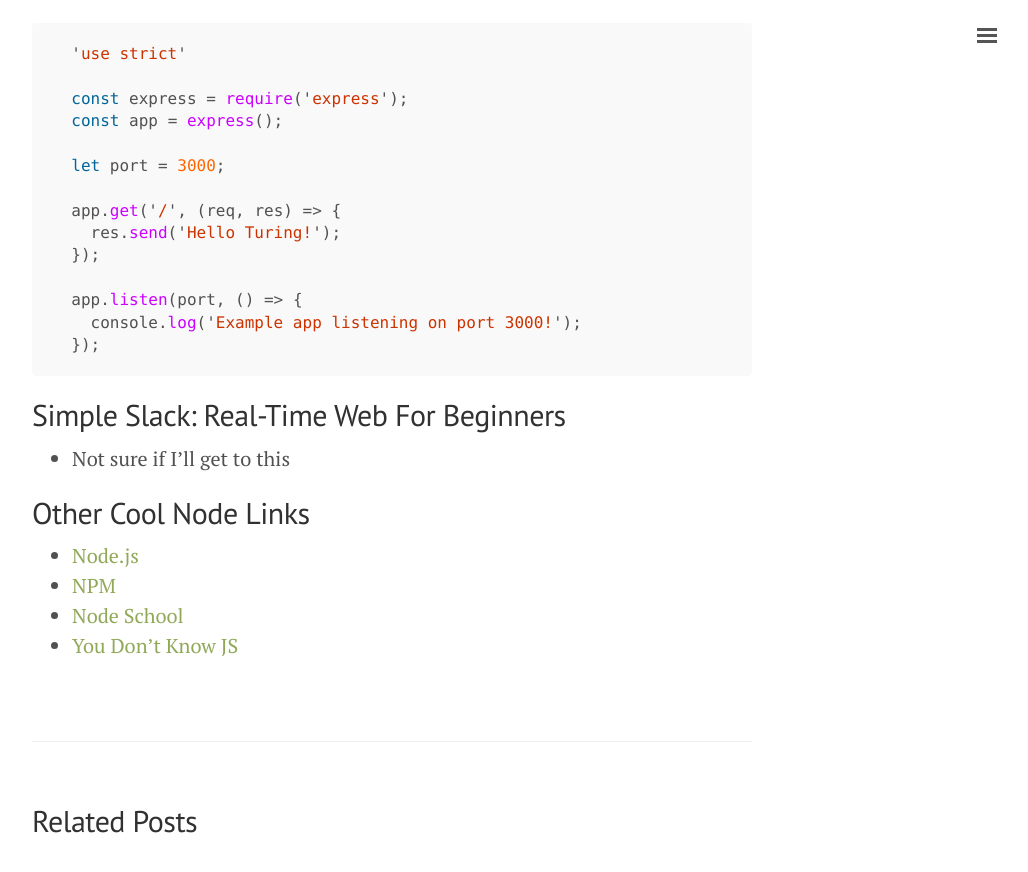
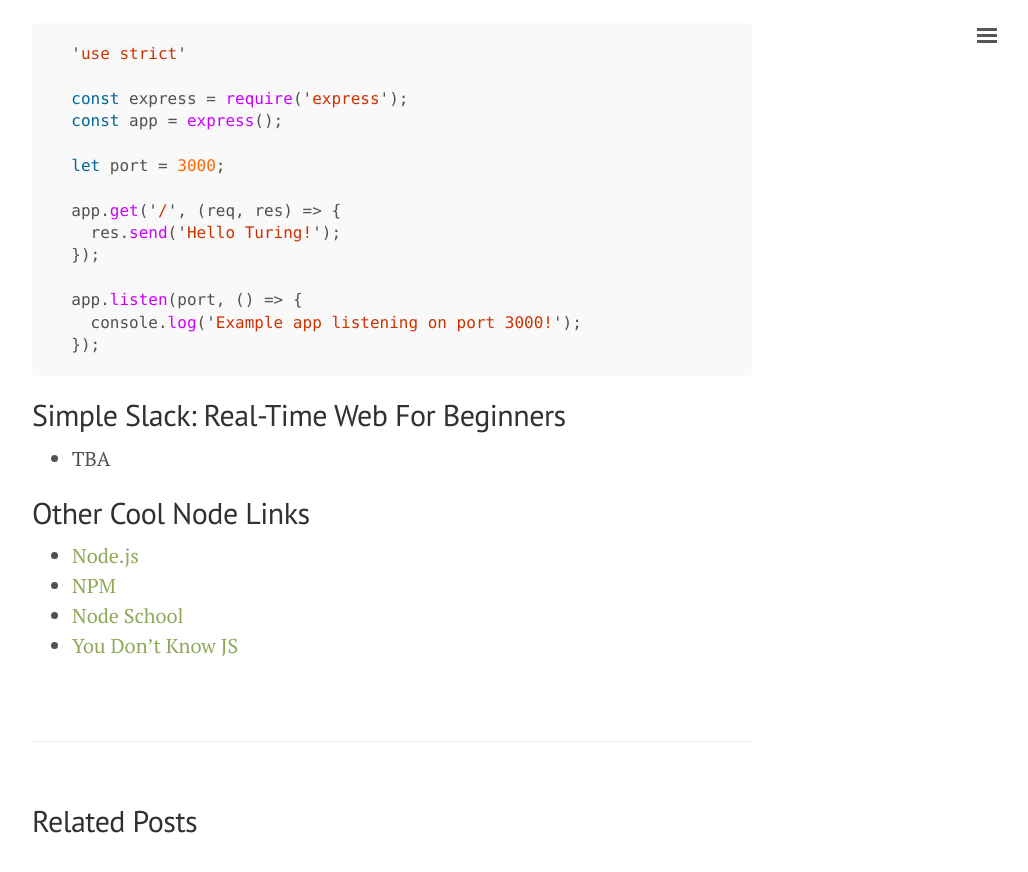
Before and after one commit to julsfelic/julsfelic.github.io, a Jekyll site: the page built from 2016-02-11-from-ruby-to-node.md, in a window 1280 px wide and 900 px high, scrolled down 8380 px. Shown: the top 872 px of the window, without its empty margins (248-1276 px from the left). Built offline with Jekyll 4.4.1, drawn with Linux system fonts in a browser that asks for light colours.

Commit message:
Fixes typo

````diff
--- a/2016-02-11-from-ruby-to-node.md
+++ b/2016-02-11-from-ruby-to-node.md
@@ -243,7 +243,7 @@ talk about what is going on (because this README is getting to damn long!)
 ```
 
 ## Simple Slack: Real-Time Web For Beginners
-* Not sure if I'll get to this
+* TBA
 
 ## Other Cool Node Links
 * [Node.js](https://nodejs.org/en/)
````
